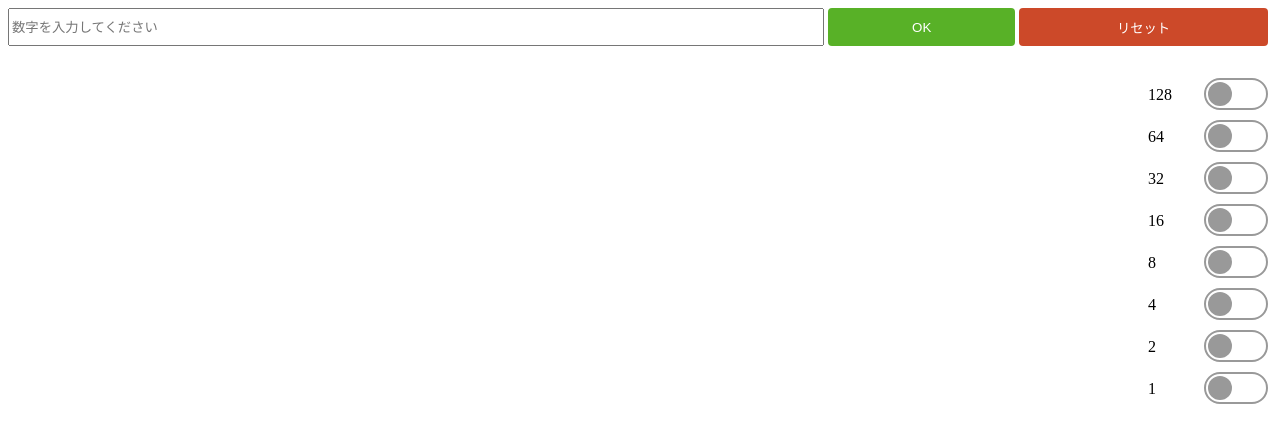
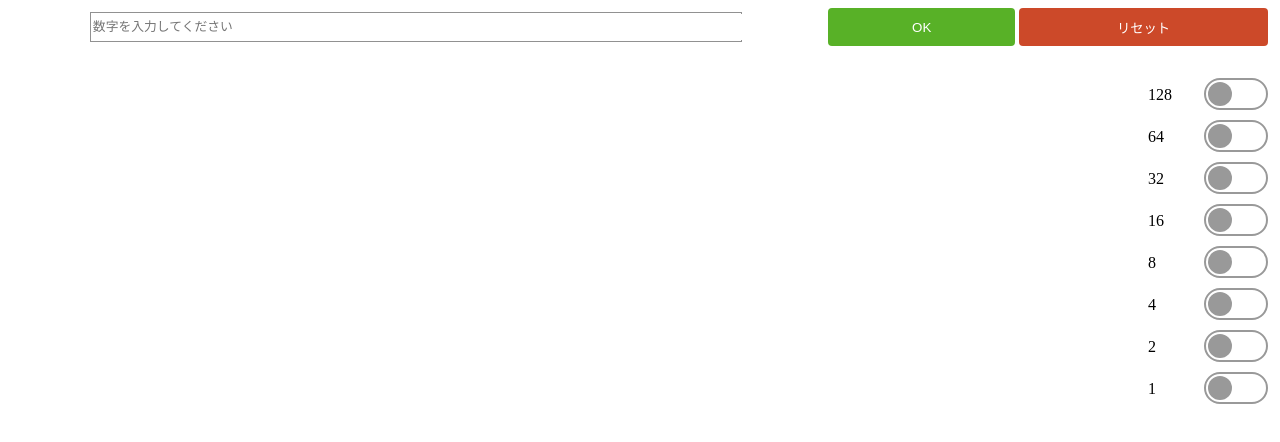
Before and after one commit to nananana8823/B-NET, a plain HTML site: page index.html in a window 1280 px wide. Drawn offline with nearby package versions, Linux system fonts and the light colour scheme.

Commit message:
iOSで入力時に拡大されるのを防止

```diff
--- a/style.css
+++ b/style.css
@@ -567,3 +567,8 @@
   color: red;
   display: none;
 }
+
+input[type=text] {
+  font-size: 16px;
+  transform: scale(0.8);
+}
```
